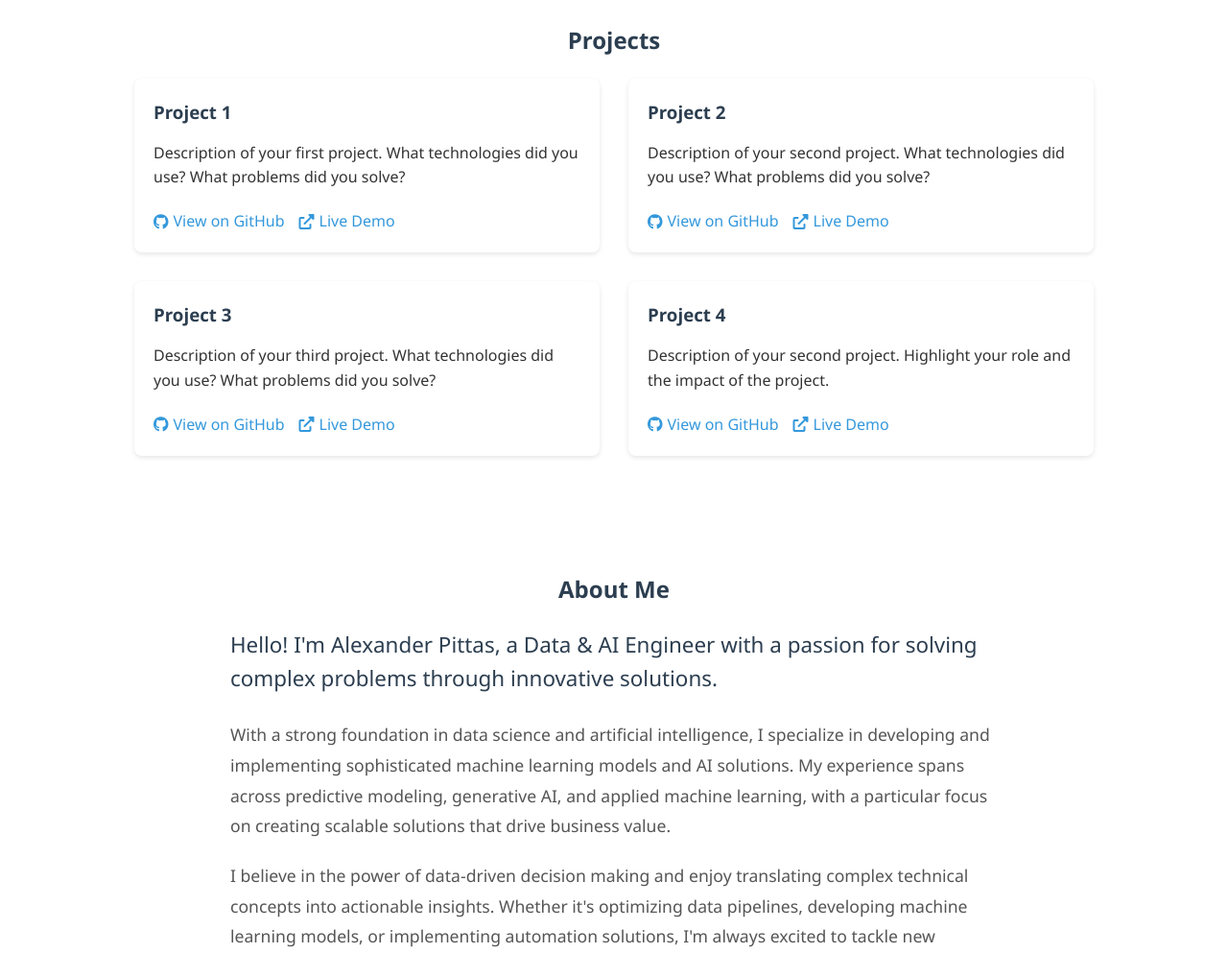
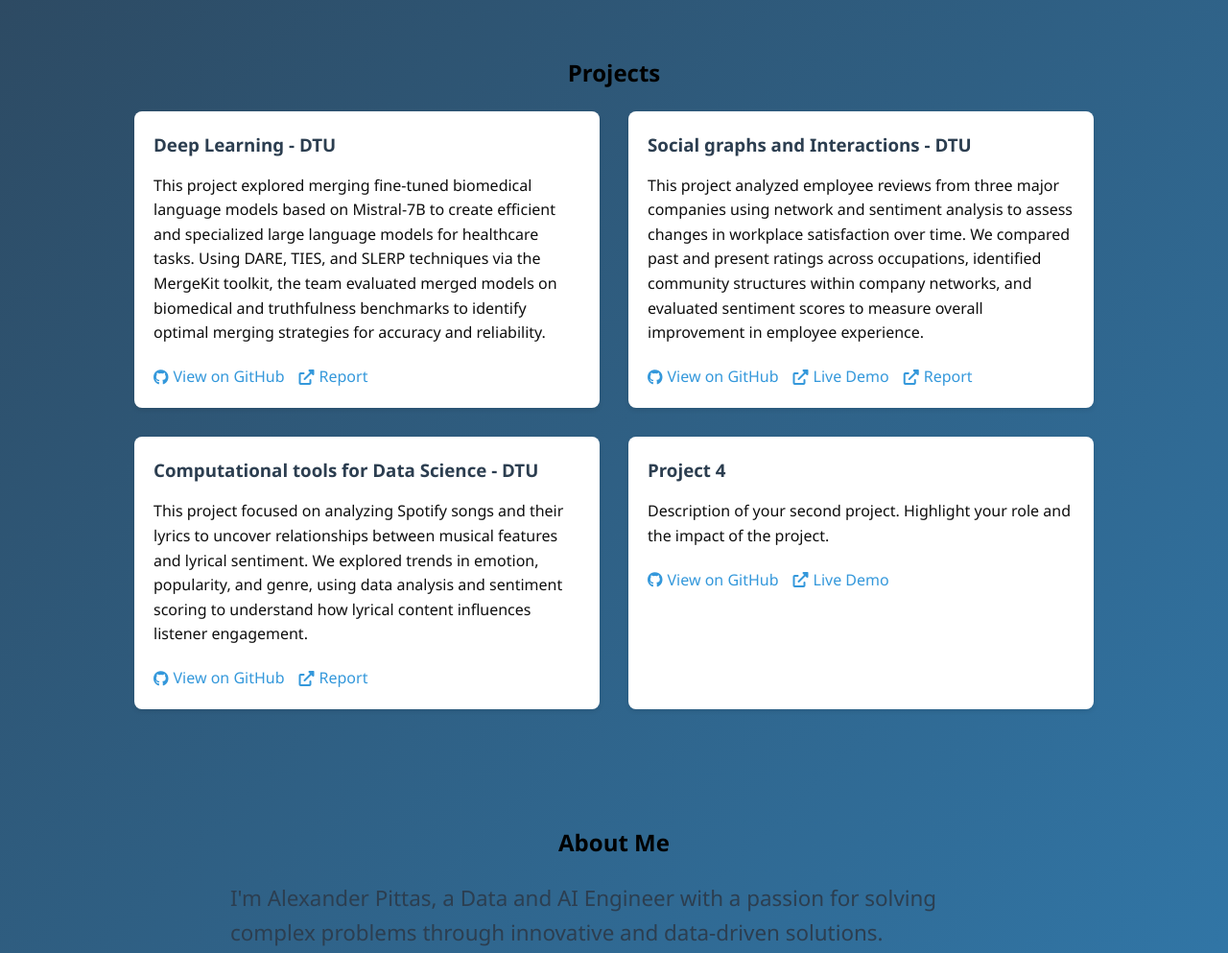
Before and after one commit to Alpiexta/FrontFace, a plain HTML site: page index.html in a window 1280 px wide. Shown: the part 653-1646 px from the top of the page at 96% size. Drawn offline with Linux system fonts and the light colour scheme.

Commit message:
Renamed to index.html . Also added projects, links and refined about me section. Added color to the background

```diff
--- a/front.html
+++ b/index.html
@@ -22,7 +22,7 @@
         <section id="home" class="hero-section">
             <div class="hero-content">
                 <div class="profile-image">
-                    <img src="path-to-your-image.jpg" alt="Alexander Pittas" id="profile-pic">
+                    <img src="\prof.jpg" alt="Alexander Pittas" id="profile-pic">
                 </div>
                 <div class="hero-text">
                     <h2>Data & AI Engineer</h2>
@@ -35,29 +35,32 @@
         <section id="projects">
             <h2>Projects</h2>
             <div class="project-grid">
-                <!-- Replace these with your actual projects -->
                 <div class="project-card">
-                    <h3>Project 1</h3>
-                    <p>Description of your first project. What technologies did you use? What problems did you solve?</p>
+                    <h3>Deep Learning - DTU</h3>
+                    <p>This project explored merging fine-tuned biomedical language models based on Mistral-7B to create efficient and specialized large language models for healthcare tasks.
+                        Using DARE, TIES, and SLERP techniques via the MergeKit toolkit, the team evaluated merged models on biomedical and truthfulness benchmarks to identify optimal merging strategies for accuracy and reliability.</p>
                     <div class="project-links">
-                        <a href="#" target="_blank"><i class="fab fa-github"></i> View on GitHub</a>
-                        <a href="#" target="_blank"><i class="fas fa-external-link-alt"></i> Live Demo</a>
+                        <a href="https://github.com/skrendaskrenduolis/02456_deeplearning_group54" target="_blank"><i class="fab fa-github"></i> View on GitHub</a>
+                        <a href="https://drive.google.com/file/d/10Gwz5sD3zKzwtRFcZ01PSDLC7spv85sD/view?usp=sharing" target="_blank"><i class="fas fa-external-link-alt"></i> Report</a>
                     </div>
                 </div>
                 <div class="project-card">
-                    <h3>Project 2</h3>
-                    <p>Description of your second project. What technologies did you use? What problems did you solve?</p>
+                    <h3>Social graphs and Interactions - DTU</h3>
+                    <p>This project analyzed employee reviews from three major companies using network and sentiment analysis to assess changes in workplace satisfaction over time.
+                        We compared past and present ratings across occupations, identified community structures within company networks, and evaluated sentiment scores to measure overall improvement in employee experience.</p>
                     <div class="project-links">
-                        <a href="#" target="_blank"><i class="fab fa-github"></i> View on GitHub</a>
-                        <a href="#" target="_blank"><i class="fas fa-external-link-alt"></i> Live Demo</a>
+                        <a href="https://github.com/aliciags/business_landscape_sgai" target="_blank"><i class="fab fa-github"></i> View on GitHub</a>
+                        <a href="https://www.youtube.com/watch?v=rR_jldE_zE8" target="_blank"><i class="fas fa-external-link-alt"></i> Live Demo</a>
+                        <a href="https://drive.google.com/file/d/1LlwG-FGd948fxl20MA_ZD38ZYa0n8NpZ/view?usp=sharing" target="_blank"><i class="fas fa-external-link-alt"></i> Report</a>
                     </div>
                 </div>
                 <div class="project-card">
-                    <h3>Project 3</h3>
-                    <p>Description of your third project. What technologies did you use? What problems did you solve?</p>
+                    <h3>Computational tools for Data Science - DTU</h3>
+                    <p>This project focused on analyzing Spotify songs and their lyrics to uncover relationships between musical features and lyrical sentiment.
+                        We explored trends in emotion, popularity, and genre, using data analysis and sentiment scoring to understand how lyrical content influences listener engagement.</p>
                     <div class="project-links">
-                        <a href="#" target="_blank"><i class="fab fa-github"></i> View on GitHub</a>
-                        <a href="#" target="_blank"><i class="fas fa-external-link-alt"></i> Live Demo</a>
+                        <a href="https://github.com/artemdou/computational-tools" target="_blank"><i class="fab fa-github"></i> View on GitHub</a>
+                        <a href="https://drive.google.com/file/d/1qhjJMc-XGIOd6XNIHT2ZFyvFfPAmWaQn/view?usp=sharing" target="_blank"><i class="fas fa-external-link-alt"></i> Report</a>
                     </div>
                 </div>
                 <div class="project-card">
@@ -74,15 +77,17 @@
             <h2>About Me</h2>
             <div class="about-content">
                 <div class="about-text">
-                    <p class="about-intro">Hello! I'm Alexander Pittas, a Data & AI Engineer with a passion for solving complex problems through innovative solutions.</p>
+                    <p class="about-intro">I'm Alexander Pittas, a Data and AI Engineer with a passion for solving complex problems through innovative and data-driven solutions.</p>
 
-                    <p class="about-background">With a strong foundation in data science and artificial intelligence, I specialize in developing
-                    and implementing sophisticated machine learning models and AI solutions. My experience spans across predictive modeling,
-                    generative AI, and applied machine learning, with a particular focus on creating scalable solutions that drive business value.</p>
+                    <p class="about-background">I completed my bachelor's degree in Business Administration with a focus on Information Systems, where I built a strong understanding of how technology supports business strategy and decision making.
+                        During my studies, I also spent a semester abroad through the Erasmus program, which helped me develop an international perspective and adapt to different working and learning environments.
+                    During my master’s thesis, I explored generative AI techniques for improving the robustness of computer vision systems. The project, conducted in collaboration with an industry partner,
+                    focused on generating synthetic QR code data using diffusion models and GANs to enhance model training and evaluation. This experience deepened my understanding of adversarial robustness, image synthesis, and the practical challenges of applying advanced AI in real world contexts.</p>
 
                     <p class="about-approach">I believe in the power of data-driven decision making and enjoy translating complex technical concepts
                     into actionable insights. Whether it's optimizing data pipelines, developing machine learning models, or implementing
                     automation solutions, I'm always excited to tackle new challenges and push the boundaries of what's possible.</p>
+                    <p class="about-approach">Outside of work, I enjoy playing football, chess, and climbing, and I am always up for an adventure in extreme sports.</p>
                 </div>
 
                 <div class="skills-container">
@@ -135,7 +140,7 @@
         </section>
         <section id="contact">
             <h2>Contact</h2>
-            <p>I'm always interested in new opportunities and collaborations.</p>
+            <p>I'm always interested in new opportunities and collaborations. Feel free to reach out!</p>
             <div class="social-links">
                 <a href="mailto:alpiexta@gmail.com"><i class="fas fa-envelope"></i></a>
                 <a href="https://github.com/Alpiexta" target="_blank"><i class="fab fa-github"></i></a>
@@ -146,5 +151,15 @@
     <footer>
         <p>&copy; 2025 Alexander Pittas. All rights reserved.</p>
     </footer>
+    <script>
+        window.addEventListener('scroll', () => {
+            const scrolled = window.scrollY;
+            const maxScroll = document.documentElement.scrollHeight - window.innerHeight;
+            const scrollPercent = scrolled / maxScroll;
+            document.body.style.background = `linear-gradient(135deg,
+                rgba(44, 62, 80, ${1 - scrollPercent}),
+                rgba(52, 152, 219, ${1 - scrollPercent * 0.8}))`;
+        });
+    </script>
 </body>
 </html>
--- a/style.css
+++ b/style.css
@@ -8,10 +8,12 @@
 body {
     font-family: 'Segoe UI', Tahoma, Geneva, Verdana, sans-serif;
     line-height: 1.6;
-    color: #333;
+    color: #0e0e0e;
     max-width: 1200px;
     margin: 0 auto;
     padding: 20px;
+    background: linear-gradient(135deg, #2c3e50, #3498db);
+    transition: background 0.5s ease;
 }
 
 /* Hero Section */
@@ -52,14 +54,14 @@ body {
 }
 
 .hero-text h2 {
-    font-size: 2.2em;
-    color: #2c3e50;
+    font-size: 2.4em;
+    color: #040505;
     margin-bottom: 10px;
 }
 
 .hero-text p {
-    font-size: 1.1em;
-    color: #666;
+    font-size: 1.5em;
+    color: #000000;
     line-height: 1.5;
 }
 
@@ -76,7 +78,7 @@ header {
 header h1 {
     font-size: 2.5em;
     margin-bottom: 20px;
-    color: #2c3e50;
+    color: #000000;
     font-weight: 600;
     letter-spacing: -0.5px;
 }
@@ -146,7 +148,7 @@ section {
 }
 
 section h2 {
-    color: #2c3e50;
+    color: #000000;
     margin-bottom: 20px;
     text-align: center;
 }
```
Also changed, not shown: prof.jpg (added).
